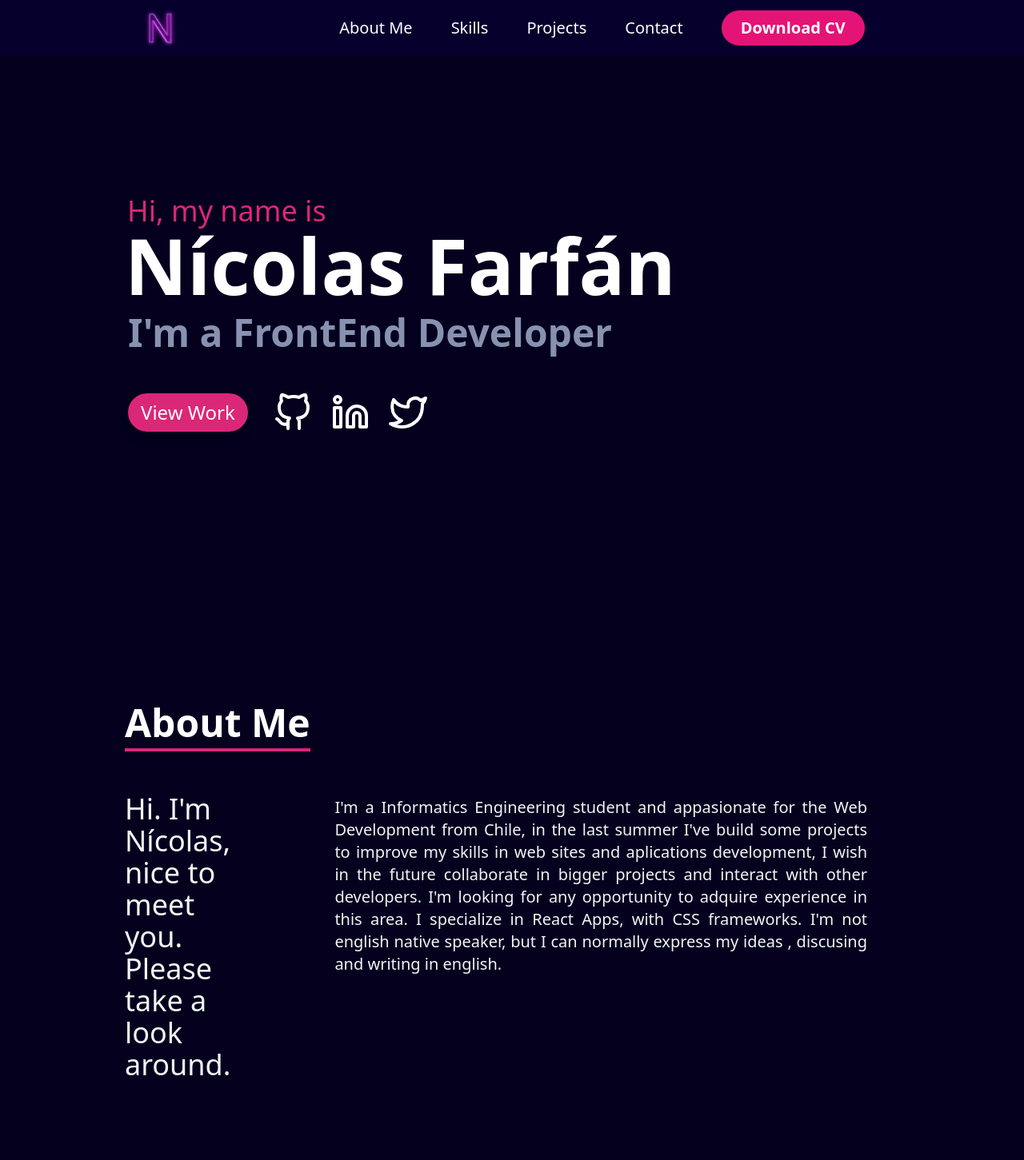
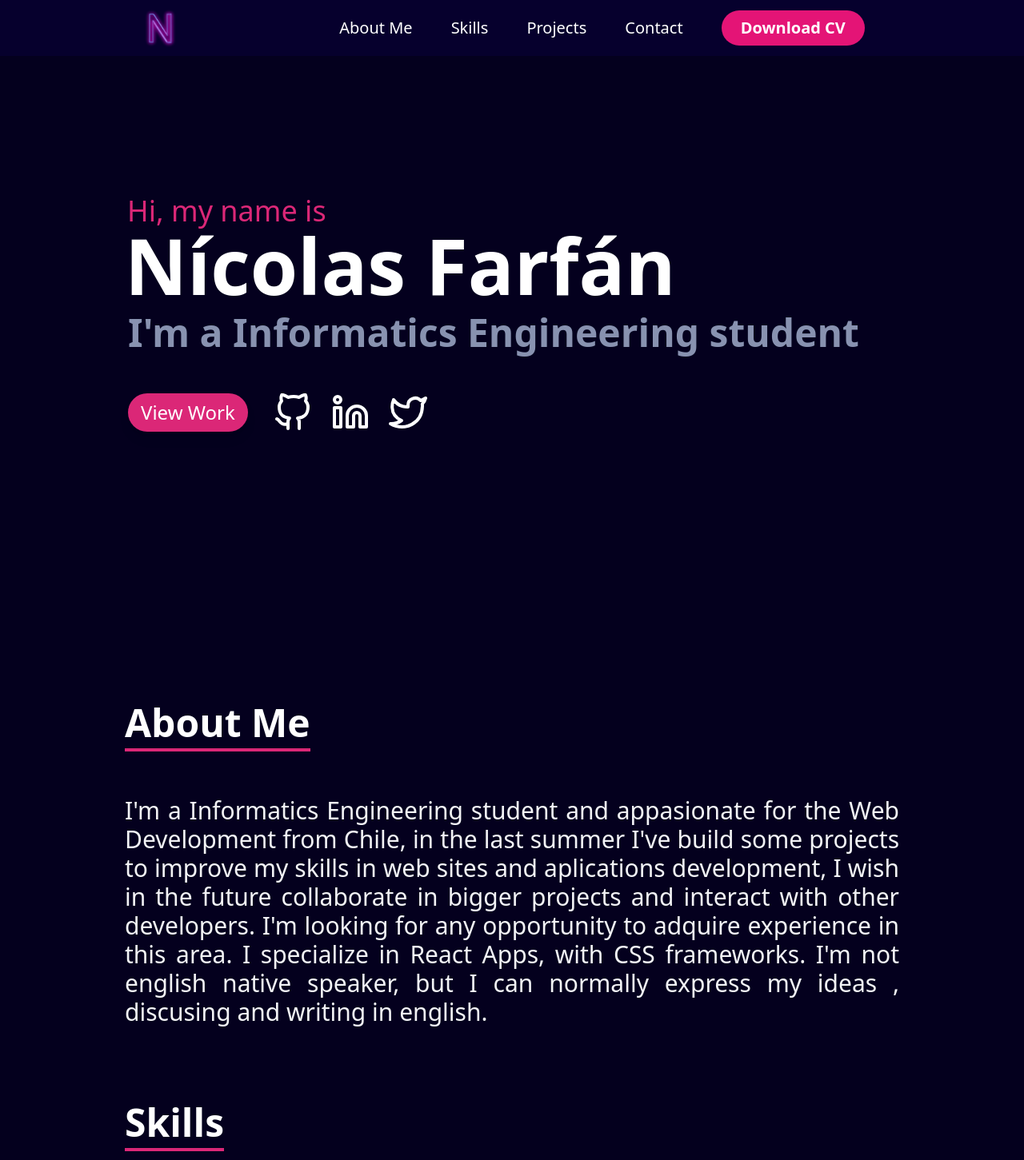
Before and after one commit to nic0q/portfolio-vite, a React (Vite) app: page / in a window 1280 px wide. Shown: the top 1451 px of the page at 80% size. Built offline with nearby package versions, Linux system fonts and the light colour scheme.

Commit message:
Submit Form

```diff
--- a/package.json
+++ b/package.json
@@ -8,6 +8,7 @@
     "preview": "vite preview"
   },
   "dependencies": {
+    "gh-pages": "^3.2.3",
     "react": "^17.0.2",
     "react-dom": "^17.0.2",
     "react-icons": "^4.3.1"
--- a/src/components/AboutMe.jsx
+++ b/src/components/AboutMe.jsx
@@ -8,10 +8,10 @@ export const AboutMe = () => {
         <SubTitulo title={"About Me"}></SubTitulo>
         {/* Main Container => Img + Text */}
         <div className="flex-row flex mt-16">
-          <h2 className="text-4xl mr-20">
+          {/* <h2 className="text-4xl mr-20">
             Hi. I'm Nícolas, nice to meet you. Please take a look around.
-          </h2>
-          <h3 className="text-xl text-justify mx-10 mt-1">
+          </h2> */}
+          <h3 className="text-3xl text-justify mt-1">
             I'm a Informatics Engineering student and appasionate for the Web
             Development from Chile, in the last summer I've build some projects
             to improve my skills in web sites and aplications development, I
--- a/src/components/Contact.jsx
+++ b/src/components/Contact.jsx
@@ -6,7 +6,7 @@ export const Contact = () => {
       id="contact"
       className="w-full pb-16 flex flex-col text-white footer items-center justify-center text-center"
     >
-      <form className="md:max-w-[570px] max-w-[400px] w-full">
+      <form method='POST' action="https://getform.io/f/3f6554c3-4748-4ade-bca5-722d58c5ba5b" className="md:max-w-[570px] max-w-[400px] w-full">
         <SubTitulo title={"Contact"}></SubTitulo>
         <p className="font-light pt-6 text-center">
           Submit the form bellow or send me an email - nicolascheneaux@gmail.com
@@ -14,6 +14,7 @@ export const Contact = () => {
         <div className="text-black flex flex-col m-5">
           <input
             type="text"
+            name="name"
             className="m-2 h-9 p-3 rounded-xl caret-[#DB077B]
             border-2 border-solid border-white
             transition
@@ -23,6 +24,7 @@ export const Contact = () => {
           ></input>
           <input
             type="email"
+            name="email"
             className="m-2 h-9 p-3 rounded-xl caret-[#DB077B]
             border-2 border-solid border-white
             transition
@@ -32,13 +34,13 @@ export const Contact = () => {
           ></input>
           <textarea
             type="text"
+            name="message"
             className="items-start m-2 h-48 p-3 rounded-xl  form-control
             caret-[#DB077B]
             border-2 border-solid border-white
             transition
             ease-in-out
             focus:text-gray-700 focus:bg-white focus:border-[#DB077B] focus:outline-none "
-            name="message"
             placeholder="Message"
           ></textarea>
         </div>
--- a/src/components/Home.jsx
+++ b/src/components/Home.jsx
@@ -12,7 +12,7 @@ export const Home = () => {
           Nícolas Farfán
         </h2>
         <h2 className="my-3 text-3xl sm:text-4xl lg:text-5xl  lg:ml-1 font-bold text-[#8892b0]">
-          I'm a FrontEnd Developer
+          I'm a Informatics Engineering student
         </h2>
         <div className="flex mt-6 items-center text-white text-4xl">
           <a href="#projects">
```
Also changed, not shown: 1 other file (tests, documents, lock files or other folders).
